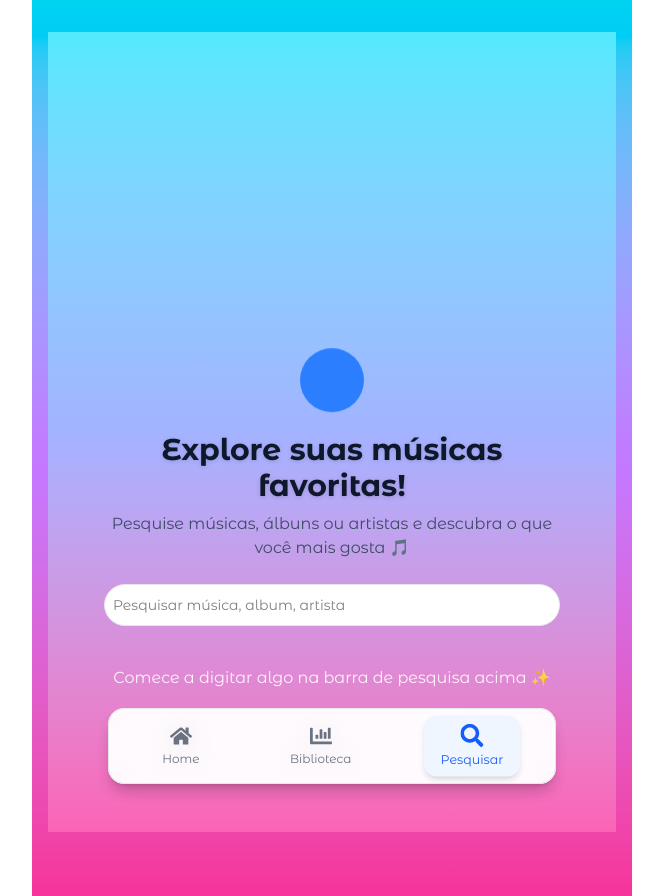
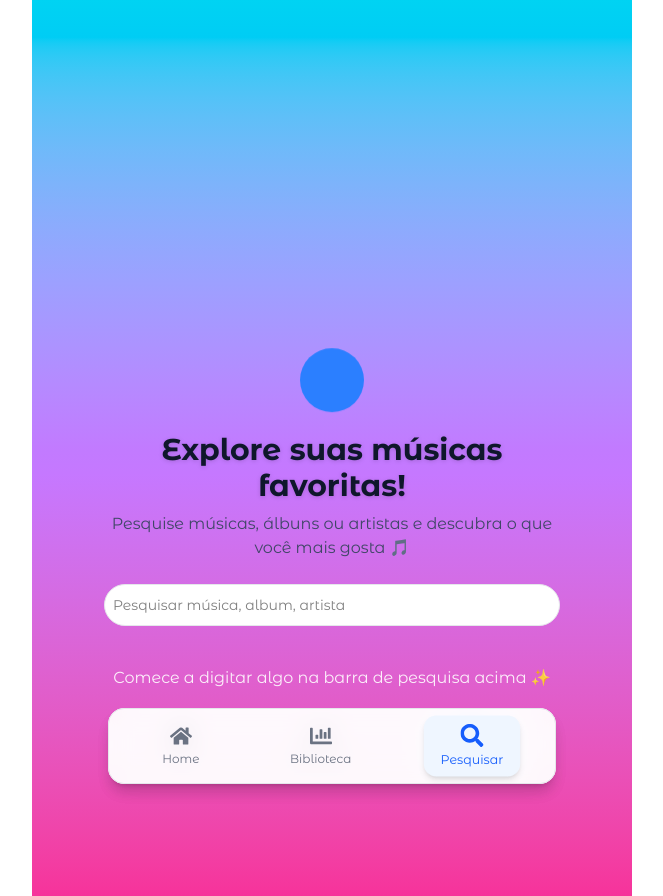
Before and after one commit to g-birocci/react_app_music, a Next.js app in the folder my-next-project/: page /pesquisa in a window 1280 px wide. Shown: the whole page, without its empty margins (308-971 px from the left). Built offline with nearby package versions, Linux system fonts and the light colour scheme; no server answers.

Commit message:
COR AJEITADO

```diff
--- a/my-next-project/src/pages/pesquisa.js
+++ b/my-next-project/src/pages/pesquisa.js
@@ -33,14 +33,13 @@ export default function Pesquisa() {
       } finally {
         if (!cancelado) setCarregandoPesquisa(false);
       }
-    }, 250); // 250–300ms fica confortável
+    }, 250);
 
     return () => {
       cancelado = true;
       clearTimeout(t);
     };
-    // não incluí 'pesquisar' nas deps para evitar re-execução por identidade instável
-    // eslint-disable-next-line react-hooks/exhaustive-deps
+
   }, [termo]);
 
   if (loading) {
@@ -60,7 +59,7 @@ export default function Pesquisa() {
   return (
     <>
       <Navbar />
-      <div className="min-h-screen bg-gradient-to-b from-cyan-300 via-indigo-300 to-pink-400">
+      <div className="min-h-screen bg-gradient-to-b from-cyan-6000 ">
         <div className="max-w-[520px] mx-auto px-8 pt-80 pb-28">
           {/* Hero */}
           <div className="text-center mb-6">
@@ -91,9 +90,7 @@ export default function Pesquisa() {
             <p className="text-center text-lg text-white/90 py-12">Nenhum resultado encontrado 😢</p>
           ) : (
             // Cartão largo envolvendo o SearchResults (como na 2ª imagem)
-            <div className="rounded-2xl bg-white/95 shadow-xl p-4 text-slate-900">
-              {/* força conteúdo a não ficar estreito */}
-              <div className="[&_*]:max-w-full">
+            <div className="rounded-2xl bg-white/95 shadow-xl p-4 text-slate-900">           <div className="[&_*]:max-w-full">
                 <SearchResults
                   musicas={musicas}
                   albuns={albuns}
```
